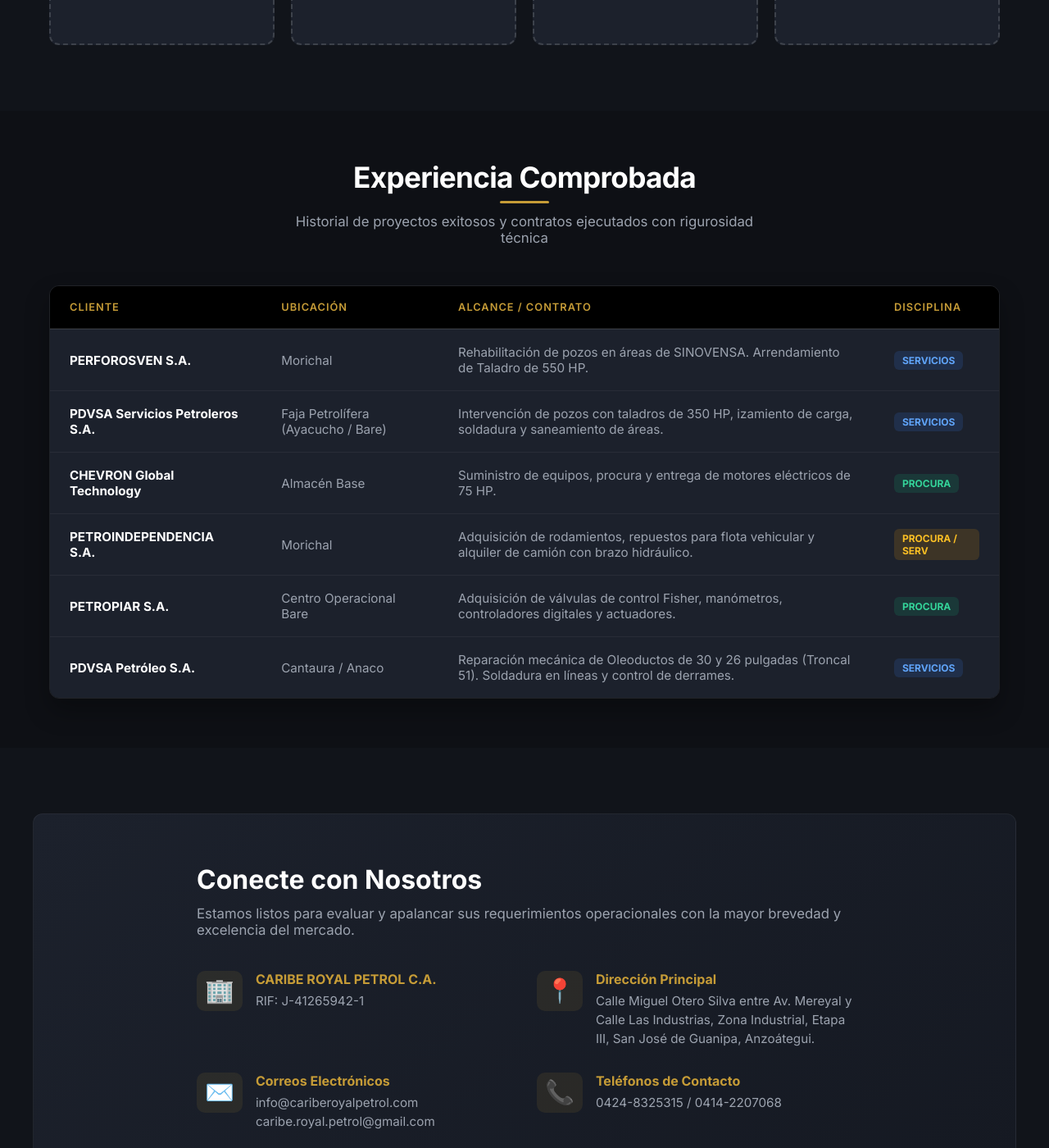
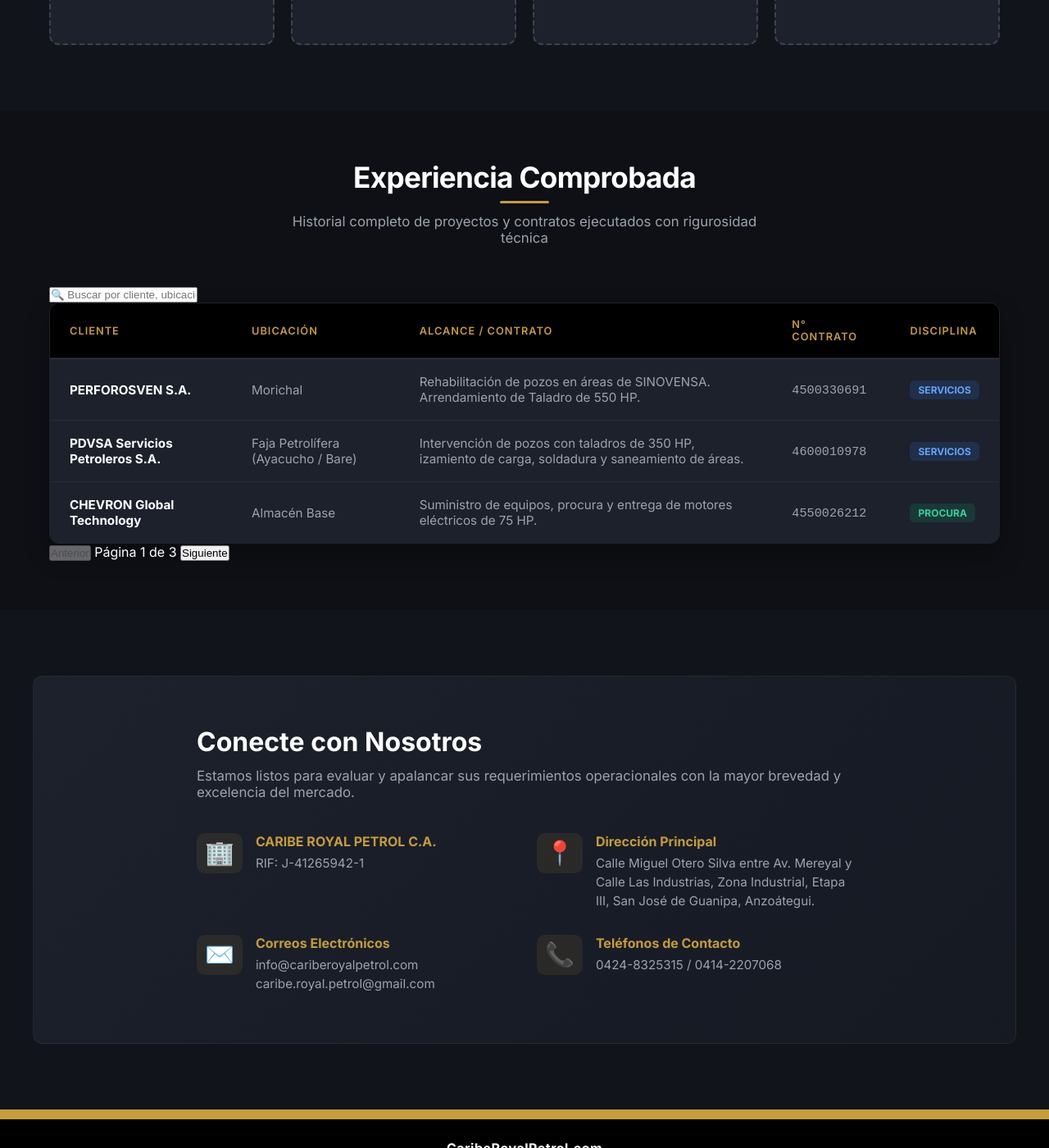
Before and after one commit to ing-nestorgomez/layor, a Jekyll site: the page built from index.html, in a window 1280 px wide and 1400 px high, scrolled down 3367 px. Shown: the whole window at 82% size. Built offline with Jekyll 4.4.1, drawn with Linux system fonts in a browser that asks for light colours; some of the changed lines change nothing that is shown.

Commit message:
Enhance projects section with search and pagination
Updated the projects section to include a search feature and pagination controls, enhancing user experience.

```diff
--- a/index.html
+++ b/index.html
@@ -177,7 +177,11 @@
   <div class="crp-container">
     <div class="crp-section-header">
       <h2>Experiencia Comprobada</h2>
-        <p class="crp-subtitle">Historial de proyectos exitosos y contratos ejecutados con rigurosidad técnica</p>
+      <p class="crp-subtitle">Historial completo de proyectos y contratos ejecutados con rigurosidad técnica</p>
+    </div>
+
+    <div class="crp-table-controls">
+      <input type="text" id="crpProjectSearch" placeholder="🔍 Buscar por cliente, ubicación o disciplina...">
     </div>
 
     <div class="crp-table-responsive">
@@ -187,51 +191,118 @@
             <th>Cliente</th>
             <th>Ubicación</th>
             <th>Alcance / Contrato</th>
+            <th>N° Contrato</th>
             <th>Disciplina</th>
           </tr>
         </thead>
-          <tbody>
-            <tr>
-              <td><strong>PERFOROSVEN S.A.</strong></td>
-              <td>Morichal</td>
-              <td>Rehabilitación de pozos en áreas de SINOVENSA. Arrendamiento de Taladro de 550 HP.</td>
-              <td><span class="crp-badge badge-service">Servicios</span></td>
-            </tr>
-            <tr>
-              <td><strong>PDVSA Servicios Petroleros S.A.</strong></td>
-              <td>Faja Petrolífera (Ayacucho / Bare)</td>
-              <td>Intervención de pozos con taladros de 350 HP, izamiento de carga, soldadura y saneamiento de áreas.</td>
-              <td><span class="crp-badge badge-service">Servicios</span></td>
-            </tr>
-            <tr>
-              <td><strong>CHEVRON Global Technology</strong></td>
-              <td>Almacén Base</td>
-              <td>Suministro de equipos, procura y entrega de motores eléctricos de 75 HP.</td>
-              <td><span class="crp-badge badge-procura">Procura</span></td>
-            </tr>
-            <tr>
-              <td><strong>PETROINDEPENDENCIA S.A.</strong></td>
-              <td>Morichal</td>
-              <td>Adquisición de rodamientos, repuestos para flota vehicular y alquiler de camión con brazo hidráulico.</td>
-              <td><span class="crp-badge badge-mixed">Procura / Serv</span></td>
-            </tr>
-            <tr>
-              <td><strong>PETROPIAR S.A.</strong></td>
-              <td>Centro Operacional Bare</td>
-              <td>Adquisición de válvulas de control Fisher, manómetros, controladores digitales y actuadores.</td>
-              <td><span class="crp-badge badge-procura">Procura</span></td>
-            </tr>
-            <tr>
-              <td><strong>PDVSA Petróleo S.A.</strong></td>
-              <td>Cantaura / Anaco</td>
-              <td>Reparación mecánica de Oleoductos de 30 y 26 pulgadas (Troncal 51). Soldadura en líneas y control de derrames.</td>
-              <td><span class="crp-badge badge-service">Servicios</span></td>
-            </tr>
+        <tbody id="crpTableBody">
           </tbody>
       </table>
     </div>
+
+    <div class="crp-pagination" id="crpPaginationControls">
+      <button id="crpPrevPage" disabled>Anterior</button>
+      <span id="crpPageIndicator">Página 1 de 1</span>
+      <button id="crpNextPage">Siguiente</button>
+    </div>
   </div>
 </section>
+
+<script>
+  // Base de datos completa extraída fielmente del PDF corporativo
+  const projectsData = [
+    { cliente: "PERFOROSVEN S.A.", ubicacion: "Morichal", alcance: "Rehabilitación de pozos en áreas de SINOVENSA. Arrendamiento de Taladro de 550 HP.", contrato: "4500330691", disciplina: "Servicios" },
+    { cliente: "PDVSA Servicios Petroleros S.A.", ubicacion: "Faja Petrolífera (Ayacucho / Bare)", alcance: "Intervención de pozos con taladros de 350 HP, izamiento de carga, soldadura y saneamiento de áreas.", contrato: "4600010978", disciplina: "Servicios" },
+    { cliente: "CHEVRON Global Technology", ubicacion: "Almacén Base", alcance: "Suministro de equipos, procura y entrega de motores eléctricos de 75 HP.", contrato: "4550026212", disciplina: "Procura" },
+    { cliente: "PETROINDEPENDENCIA S.A.", ubicacion: "Morichal", alcance: "Adquisición de rodamientos, repuestos para flota vehicular y alquiler de camión con brazo hidráulico.", contrato: "4550025653", disciplina: "Procura / Serv" },
+    { cliente: "PETROPIAR S.A.", ubicacion: "Centro Operacional Bare", alcance: "Adquisición de válvulas de control Fisher, manómetros, controladores digitales y actuadores.", contrato: "4600102087", disciplina: "Procura" },
+    { cliente: "PDVSA Petróleo S.A.", ubicacion: "Cantaura / Anaco", alcance: "Reparación mecánica de Oleoductos de 30 pulgadas (Troncal 51 - Sector Las Malvinas 1). Soldadura en líneas y control de derrames.", contrato: "4L130-015--D-22-S-0020", disciplina: "Servicios" },
+    { cliente: "PDVSA Petróleo S.A.", ubicacion: "Anaco", alcance: "Reparación mecánica de Oleoductos de 26 pulgadas (Troncal 51 - Sector Guario II). Trabajos de soldadura y control de derrames de hidrocarburos.", contrato: "4600102807", disciplina: "Servicios" }
+  ];
+
+  const itemsPerPage = 3; // Puedes cambiar este número para mostrar más o menos filas por página
+  let currentPage = 1;
+  let filteredData = [...projectsData];
+
+  const tableBody = document.getElementById('crpTableBody');
+  const prevBtn = document.getElementById('crpPrevPage');
+  const nextBtn = document.getElementById('crpNextPage');
+  const pageIndicator = document.getElementById('crpPageIndicator');
+  const searchInput = document.getElementById('crpProjectSearch');
+
+  function renderTable() {
+    tableBody.innerHTML = '';
+
+    const startIndex = (currentPage - 1) * itemsPerPage;
+    const endIndex = startIndex + itemsPerPage;
+    const pageItems = filteredData.slice(startIndex, endIndex);
+
+    if (pageItems.length === 0) {
+      tableBody.innerHTML = `<tr><td colspan="5" style="text-align:center; padding: 30px;">No se encontraron resultados</td></tr>`;
+      updateControls(0);
+      return;
+    }
+
+    pageItems.forEach(item => {
+      let badgeClass = 'badge-service';
+      if (item.disciplina.toLowerCase().includes('procura')) badgeClass = 'badge-procura';
+      if (item.disciplina.toLowerCase().includes('/')) badgeClass = 'badge-mixed';
+
+      const row = `
+        <tr>
+          <td><strong>${item.cliente}</strong></td>
+          <td>${item.ubicacion}</td>
+          <td>${item.alcance}</td>
+          <td><code>${item.contrato}</code></td>
+          <td><span class="crp-badge ${badgeClass}">${item.disciplina}</span></td>
+        </tr>
+      `;
+      tableBody.insertAdjacentHTML('beforeend', row);
+    });
+
+    const totalPages = Math.ceil(filteredData.length / itemsPerPage);
+    updateControls(totalPages);
+  }
+
+  function updateControls(totalPages) {
+    pageIndicator.textContent = `Página ${currentPage} de ${totalPages || 1}`;
+    prevBtn.disabled = currentPage === 1;
+    nextBtn.disabled = currentPage === totalPages || totalPages === 0;
+  }
+
+  // Eventos de Navegación
+  prevBtn.addEventListener('click', () => {
+    if (currentPage > 1) {
+      currentPage--;
+      renderTable();
+    }
+  });
+
+  nextBtn.addEventListener('click', () => {
+    const totalPages = Math.ceil(filteredData.length / itemsPerPage);
+    if (currentPage < totalPages) {
+      currentPage++;
+      renderTable();
+    }
+  });
+
+  // Buscador en tiempo real
+  searchInput.addEventListener('input', (e) => {
+    const term = e.target.value.toLowerCase();
+    filteredData = projectsData.filter(item =>
+      item.cliente.toLowerCase().includes(term) ||
+      item.ubicacion.toLowerCase().includes(term) ||
+      item.alcance.toLowerCase().includes(term) ||
+      item.contrato.toLowerCase().includes(term) ||
+      item.disciplina.toLowerCase().includes(term)
+    );
+    currentPage = 1; // Resetea a la primera página al buscar
+    renderTable();
+  });
+
+  // Carga Inicial
+  document.addEventListener('DOMContentLoaded', renderTable);
+</script>
 
   <!-- SECCIÓN: Datos de Contacto -->
   <section id="contacto" class="crp-contact">
```
Lines whose indentation alone changed are shown as unchanged.
